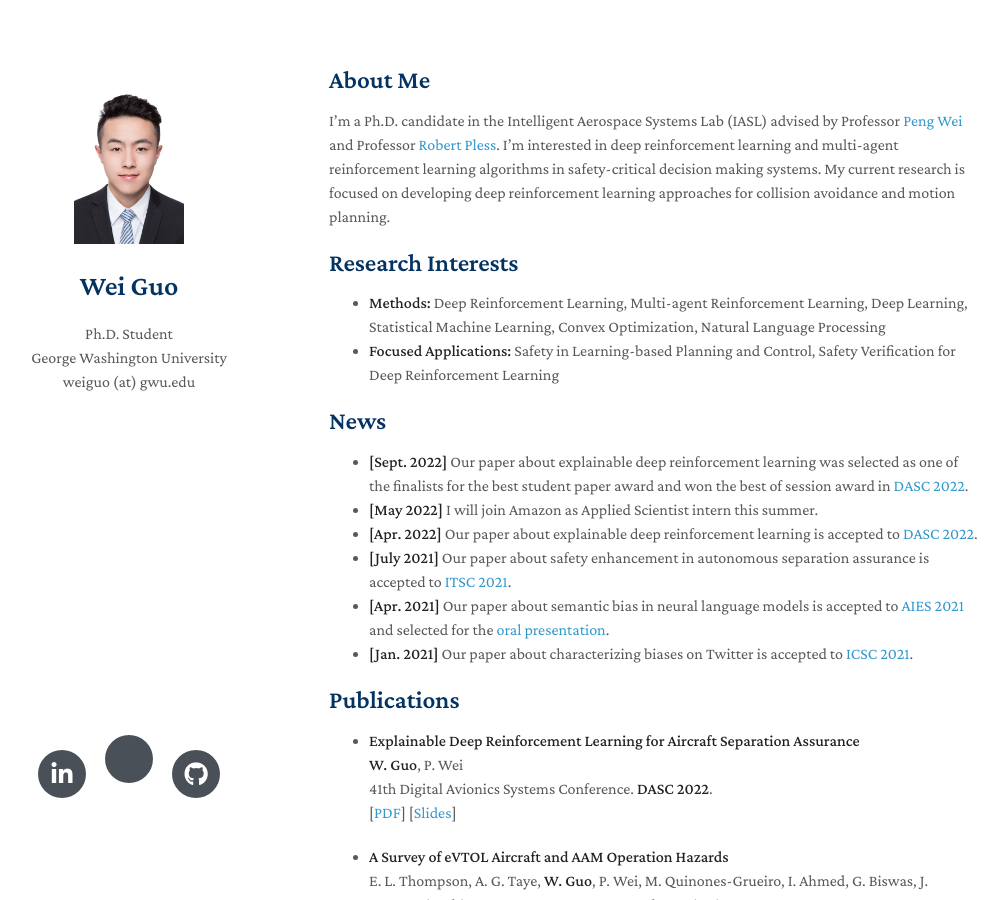
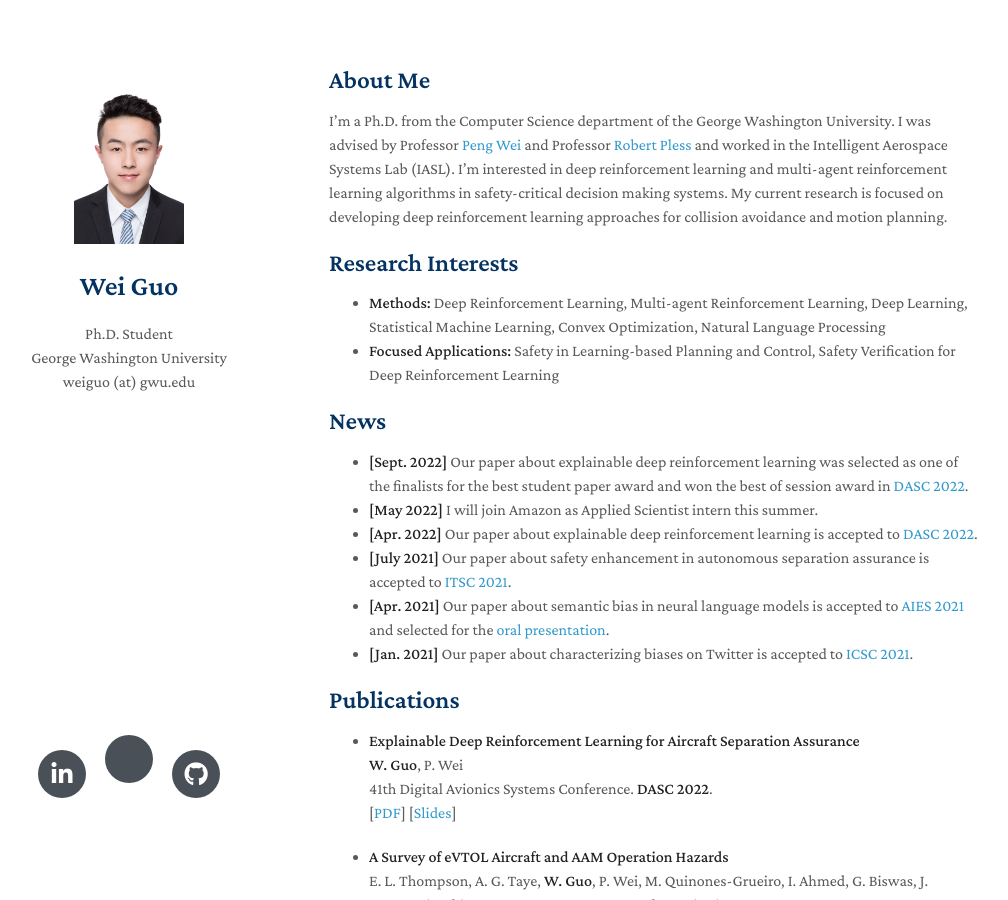
Before and after one commit to weiguowilliam/weiguowilliam.github.io, a Jekyll site: the page built from index.md, in a window 1280 px wide and 900 px high. Shown: the whole window, without its empty margins (141-1149 px from the left). Built offline with Jekyll 4.4.1, drawn with Linux system fonts in a browser that asks for light colours; nearby versions of some CDN libraries; a style sheet for code colours, icons or effects is not loaded; our own code applies the rules of GitHub Pages for plain Markdown files.

Commit message:
Update index.md

```diff
--- a/index.md
+++ b/index.md
@@ -5,7 +5,7 @@ layout: homepage
 ## About Me
 
 
-I'm a Ph.D. candidate in the Intelligent Aerospace Systems Lab (IASL) advised by Professor [Peng Wei](https://web.seas.gwu.edu/pwei/) and Professor [Robert Pless](https://www2.seas.gwu.edu/~pless/). I’m interested in deep reinforcement learning and multi-agent reinforcement learning algorithms in safety-critical decision making systems. My current research is focused on developing deep reinforcement learning approaches for collision avoidance and motion planning.
+I'm a Ph.D. from the Computer Science department of the George Washington University. I was advised by Professor [Peng Wei](https://web.seas.gwu.edu/pwei/) and Professor [Robert Pless](https://www2.seas.gwu.edu/~pless/) and worked in the Intelligent Aerospace Systems Lab (IASL). I’m interested in deep reinforcement learning and multi-agent reinforcement learning algorithms in safety-critical decision making systems. My current research is focused on developing deep reinforcement learning approaches for collision avoidance and motion planning.
 
 ## Research Interests
 
```
